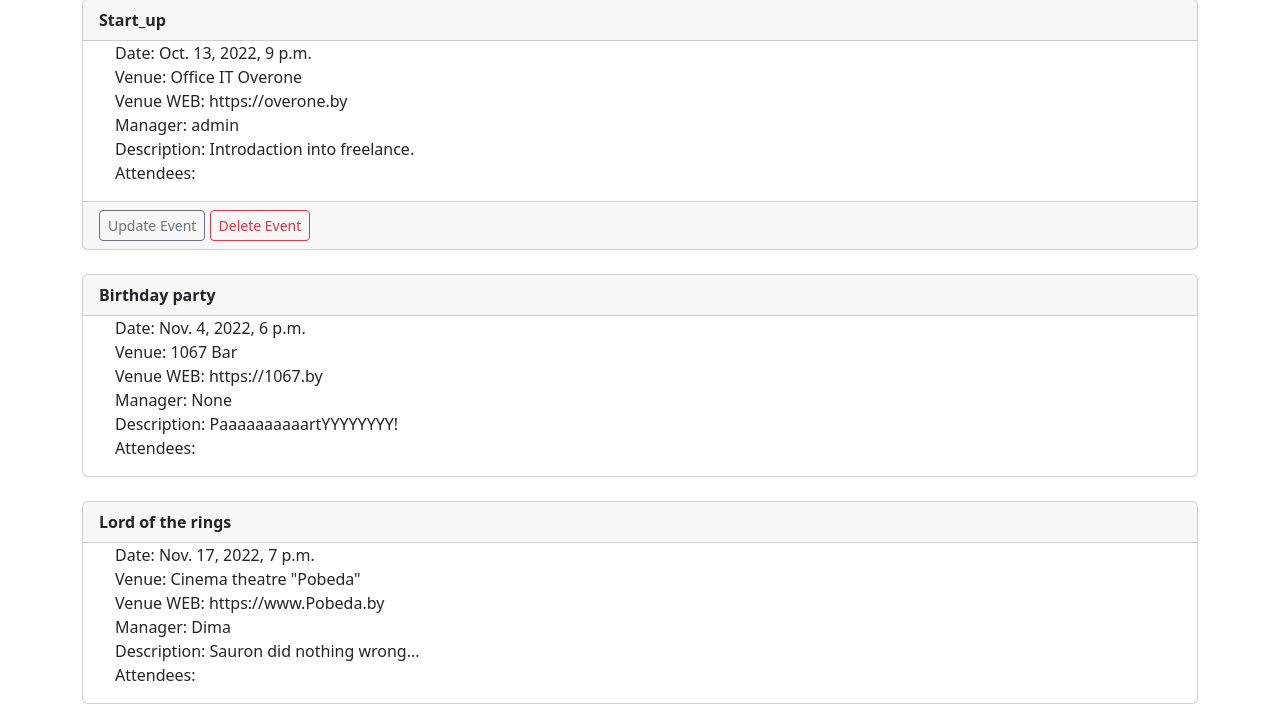
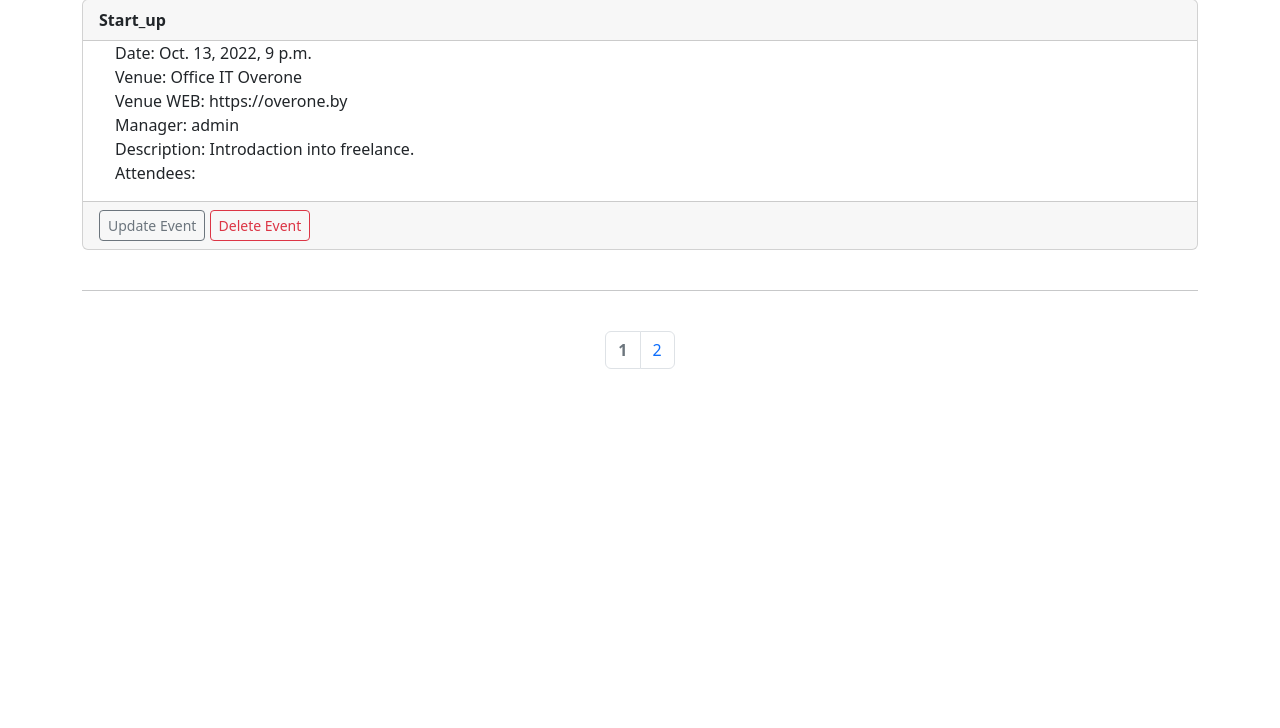
Before and after one commit to dzmitryi-lazarchyk/project_django, a Django app: page /event_list?page=1 in a window 1280 px wide. Shown: the part 687-1415 px from the top of the page. After the commit the page ends 1056 px from the top, so only its background shows below. Run offline with Django 4.2, Linux system fonts and the light colour scheme; a user stored in the database is signed in; data comes from the database, SQL or seed files in the repository; both versions use the stored data as it was after the commit; tables that the repository leaves empty hold one stand-in row (values such as "Sample post").

Commit message:
Changes 2

```diff
--- a/viseversa/events/templates/events/event_list.html
+++ b/viseversa/events/templates/events/event_list.html
@@ -4,7 +4,7 @@
     <h1>Event list:</h1>
     <br>
 
-{% for event in event_list %}
+{% for event in events %}
         <div class="card" >
   <div class="card-header">
     <strong>{{event.caps}}</strong>
@@ -37,4 +37,49 @@
 
 {% endfor %}
 
+        </center>
+<!--    {{events}}</br>-->
+<!--    Has prev: {{events.has_previous}}</br>-->
+<!--    Has next: {{events.has_next}}</br>-->
+<!--    Current page: {{events.number}}</br>-->
+<!--    Numbers of pages: {{ events.paginator.num_pages }}</br>-->
+    {% if events.paginator.num_pages > 1 %}
+    <hr></br>
+    <nav aria-label="Page navigation example">
+      <ul class="pagination  justify-content-center">
+          {% if not model %}
+              {% for i in events.paginator.page_range %}
+                {% if i is events.number %}
+                    <li class="page-item disabled"><a class="page-link" href="?page={{i}}"><b>{{i}}</b></a></li>
+                {% else %}
+                    <li class="page-item"><a class="page-link" href="?page={{i}}">{{i}}</a></li>
+                {% endif  %}
+              {% endfor %}
+          {% else %}
+            {% if events.has_previous %}
+                <li class="page-item"><a class="page-link" href="?page=1">&laquo First</a></li>
+                <li class="page-item"><a class="page-link" href="?page={{events.previous_page_number}}">Previous</a></li>
+            {% elif not events.has_previous %}
+                <li class="page-item disabled"><a class="page-link">Previous</a></li>
+            {% endif %}
+            {% for i in model %}
+                {% if i is 0 %}
+                    <li class="page-item disabled"><a class="page-link" >...</a></li>
+                {% elif i is events.number %}
+                    <li class="page-item disabled"><a class="page-link" ><b>{{i}}</b></a></li>
+                {% else %}
+                    <li class="page-item"><a class="page-link" href="?page={{i}}">{{i}}</a></li>
+                {% endif %}
+            {% endfor %}
+            {% if events.has_next%}
+                <li class="page-item"><a class="page-link" href="?page={{events.next_page_number}}">Next</a></li>
+                <li class="page-item"><a class="page-link" href="?page={{events.paginator.num_pages}}">Last &raquo</a></li>
+            {% elif not events.has_next %}
+                <li class="page-item disabled"><a class="page-link">Next</a></li>
+            {% endif %}
+          {% endif %}
+      </ul>
+    </nav>
+    {% endif %}
+
 {% endblock %}
--- a/viseversa/events/views.py
+++ b/viseversa/events/views.py
@@ -151,8 +151,24 @@
 @authenticated
 def all_events(request):
     event_list = Event.objects.all().order_by('event_date', 'name')
+    # Set up Pagination
+    p = Paginator(event_list, 3)
+    page = request.GET.get('page')
+    events = p.get_page(page)
+    num_pages = events.paginator.num_pages
+    if num_pages > 4:
+        model = {1: [1, 2, 3],
+                 2: [1, 2, 3],
+                 num_pages - 1: [num_pages - 2, num_pages - 1, num_pages],
+                 num_pages: [num_pages - 2, num_pages - 1, num_pages]}. \
+            get(events.number,
+                [0, events.number - 1, events.number, events.number + 1, 0])
+    else:
+        model = False
     return render(request, 'events/event_list.html', {
-        'event_list': event_list
+        'event_list': event_list,
+        'events': events,
+        'model': model
     })
 
 @authenticated
@@ -186,7 +202,7 @@
     venue_list = Venue.objects.all().order_by('name')
 
     # Set up Pagination
-    p = Paginator(venue_list, 10)
+    p = Paginator(venue_list, 1)
     page = request.GET.get('page')
     venues = p.get_page(page)
     num_pages = venues.paginator.num_pages
```
Also changed, not shown: viseversa/db.sqlite3.
